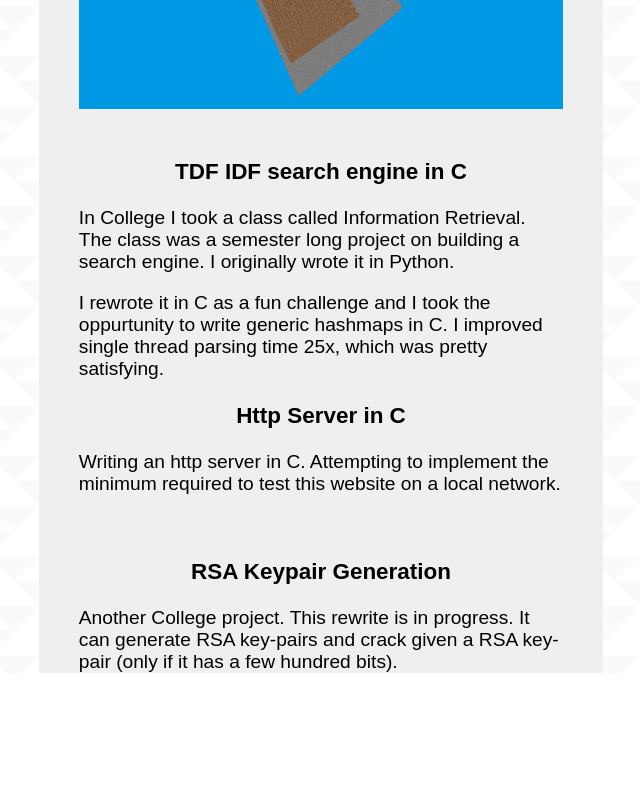
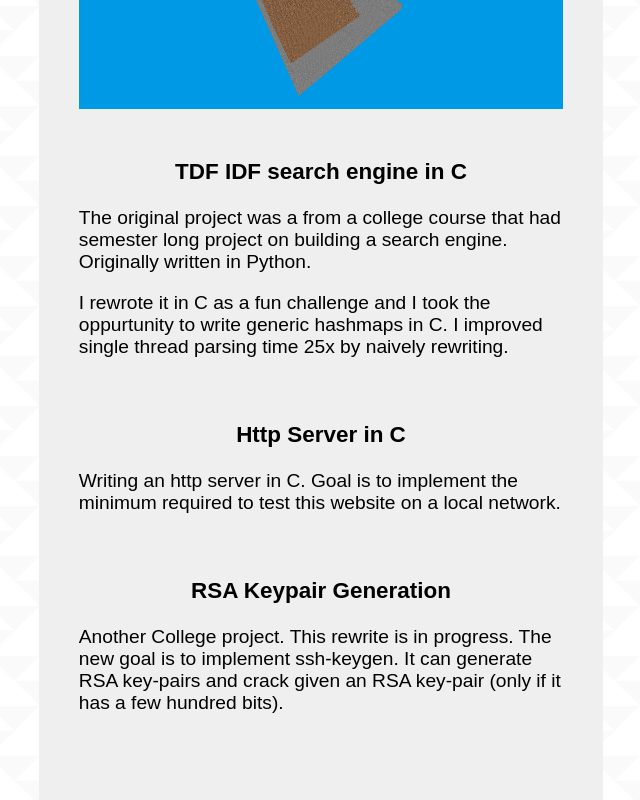
Before and after one commit to ReaganMilchling/website, a plain HTML site: page projects.html in a window 1280 px wide. Shown: the part 944-1744 px from the top of the page, without its empty margins (319-959 px from the left). Before the commit the page ends 1617 px from the top, so only its background shows below. Drawn offline with Linux system fonts and the light colour scheme.

Commit message:
update styling

```diff
--- a/projects.html
+++ b/projects.html
@@ -31,18 +31,20 @@
       <br>
       <h3>TDF IDF search engine in C</h3>
       <div class="content">
-        <p>In College I took a class called Information Retrieval. The class was a semester long project on building a search engine. I originally wrote it in Python.</p>
-        <p>I rewrote it in C as a fun challenge and I took the oppurtunity to write generic hashmaps in C. I improved single thread parsing time 25x, which was pretty satisfying.</p>
+        <p>The original project was a from a college course that had semester long project on building a search engine. Originally written in Python.</p>
+        <p>I rewrote it in C as a fun challenge and I took the oppurtunity to write generic hashmaps in C. I improved single thread parsing time 25x by naively rewriting.</p>
       </div>
-       <h3>Http Server in C</h3>
+      <br>
+      <h3>Http Server in C</h3>
       <div class="content">
-        <p>Writing an http server in C. Attempting to implement the minimum required to test this website on a local network.</p>
+        <p>Writing an http server in C. Goal is to implement the minimum required to test this website on a local network.</p>
       </div>
       <br>
       <h3>RSA Keypair Generation</h3>
       <div class="content">
-        <p>Another College project. This rewrite is in progress. It can generate RSA key-pairs and crack given a RSA key-pair (only if it has a few hundred bits).</p>
+        <p>Another College project. This rewrite is in progress. The new goal is to implement ssh-keygen. It can generate RSA key-pairs and crack given an RSA key-pair (only if it has a few hundred bits).</p>
       </div>
+      <br><br><br>
     </div>
   </body>
 </html>
--- a/styles.css
+++ b/styles.css
@@ -8,6 +8,7 @@ body {
   background: #efefef;
   margin: 0;
   display: block;
+  min-height: 100%;
   overflow: auto;
 }
 
```
Also changed, not shown: taxes.html (+5 -4 lines).
